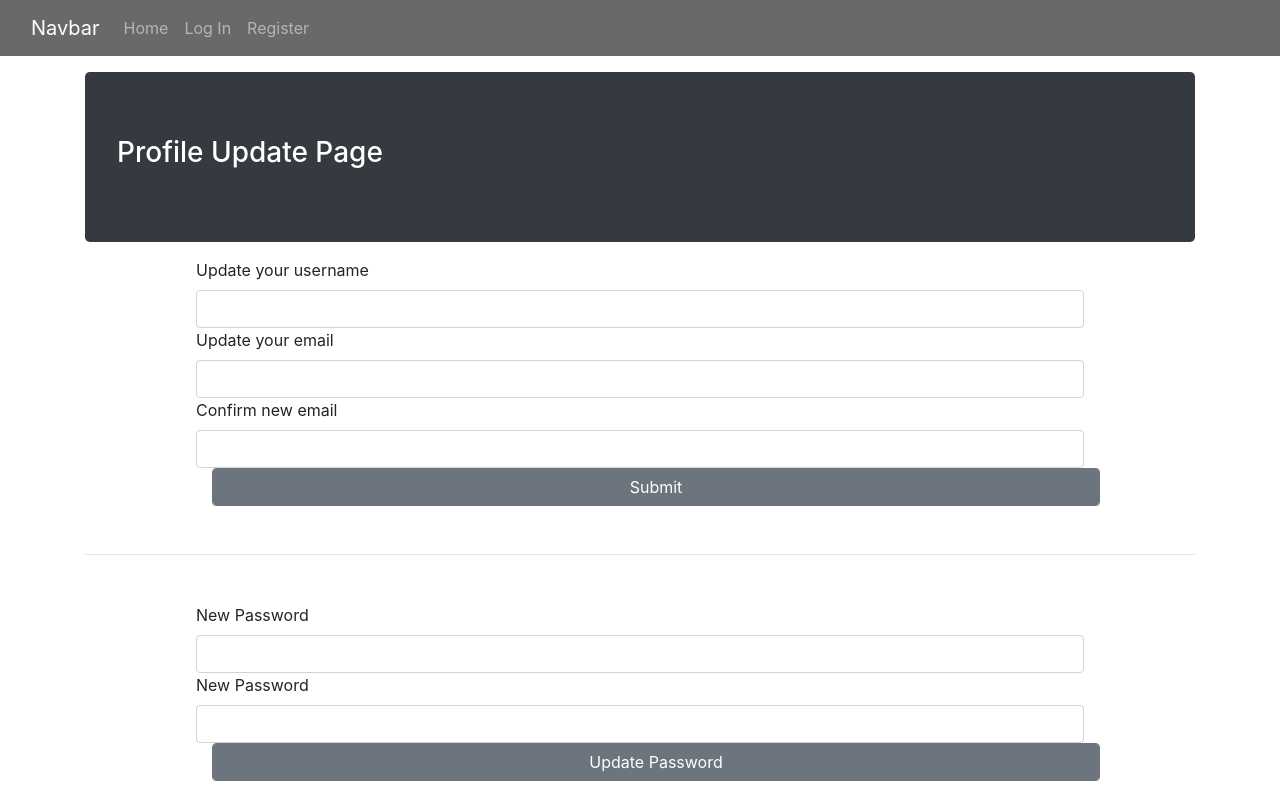
After one commit to anthony-scrivener1225/recipeflask, a Flask app: template app/main/templates/main/updateaccount.html in a window 1280 px wide. The commit adds this page. Run offline with Flask 3, Linux system fonts and the light colour scheme; the template is opened without the code that fills it: values that come from a table or form of the project are taken from there, others are empty; some libraries are stand-ins or nearby versions.

Commit message:
Adds profile update forms and template page. Allows users to update their email and username. Logic added to view so that any email changes flags account for reconfirmation and resends a new confirmation email

```diff
--- a/app/auth/templates/auth/welcome_email.html
+++ b/app/auth/templates/auth/welcome_email.html
@@ -17,7 +17,7 @@
   <div class="container">
     <p>
       Thank you for signing up for Recipes! Please click the link below to complete your account verification: <br>
-      <a href="http://127.0.0.1:{{port}}/confirm/{{token}}"> Verification Link </a> <br>
+      <a href="http://127.0.0.1:{{port}}/auth/confirm/{{token}}"> Verification Link </a> <br>
     </p>
   </div>
   <div class="container my-3 align-items-center">
--- a/app/main/forms/forms.py
+++ b/app/main/forms/forms.py
@@ -22,6 +22,7 @@ class PasswordReset(FlaskForm):
     submit = SubmitField('Update Password')
 
 class ProfileUpdate(FlaskForm):
-    email = EmailField('Update your email',default=current_user.email, validators=[existing_email])
-    email_confirm = EmailField('Confirm new email',default=current_user.email, validators=[EqualTo('email')])
-    username = StringField('Update your username', default=current_user.username, validators=[existing_username])
+    email = EmailField('Update your email', validators=[existing_email])
+    email_confirm = EmailField('Confirm new email', validators=[EqualTo('email')])
+    username = StringField('Update your username', validators=[existing_username])
+    submit = SubmitField('Submit')
--- /dev/null
+++ b/app/main/templates/main/updateaccount.html
@@ -0,0 +1,44 @@
+{% extends "base.html" %}
+
+{% block content %}
+
+<div class="container">
+    <div class="jumbotron bg-dark text-white align-text-center my-3">
+        <h3> Profile Update Page </h3>
+    </div>
+    <div class="container" id="profile_form">
+        <form method="POST">
+            {{profile_form.hidden_tag()}}
+            <div class="px-5 mx-5">
+                {{profile_form.username.label}}
+                {{profile_form.username(class_="form-control",value=current_user.username)}}
+
+                {{profile_form.email.label}}
+                {{profile_form.email(class_="form-control",value=current_user.email)}}
+                {{profile_form.email_confirm.label}}
+                {{profile_form.email_confirm(class_="form-control",value=current_user.email)}}
+                {{profile_form.submit(class_="form-control btn btn-secondary mx-3")}}
+            </div>
+
+        </form>
+    </div>
+    <hr class="my-5">
+    <div class="container" id="pass_form">
+        <form method="POST">
+            {{pass_form.hidden_tag()}}
+            <div class="px-5 mx-5">
+                {{pass_form.password.label}}
+                {{pass_form.password(class_="form-control")}}
+
+                {{pass_form.password.label}}
+                {{pass_form.password(class_="form-control")}}
+                {{pass_form.submit(class_="form-control btn btn-secondary mx-3")}}
+            </div>
+        </form>
+    </div>
+
+</div>
+
+
+
+{% endblock %}
```
Also changed, not shown: app/main/views/views.py (+7 -2 lines).
